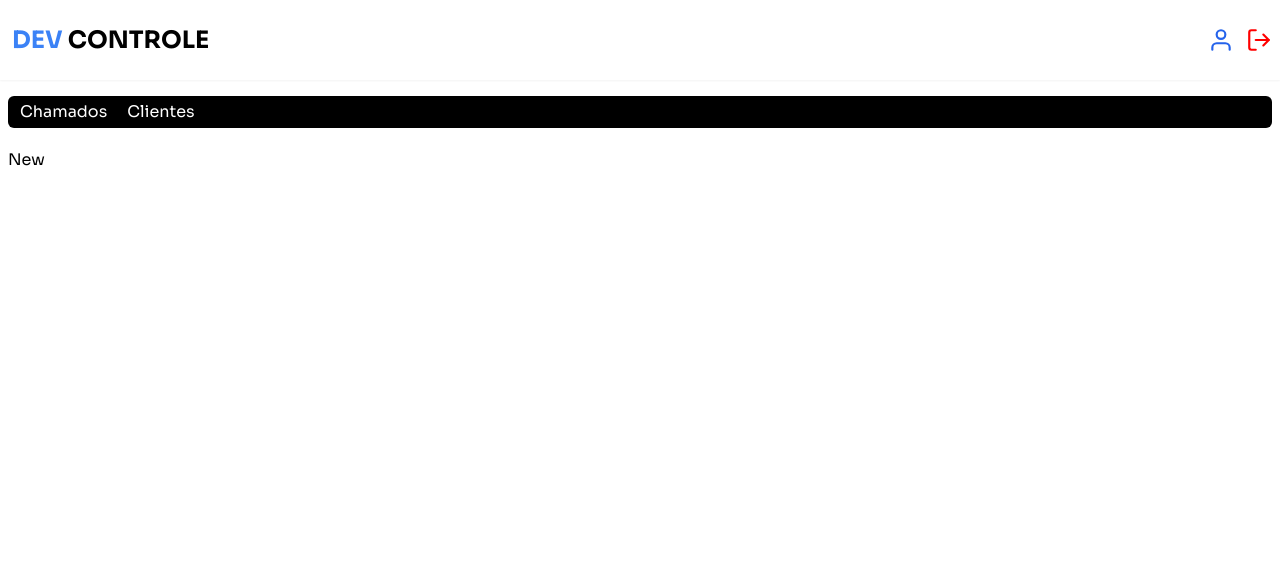
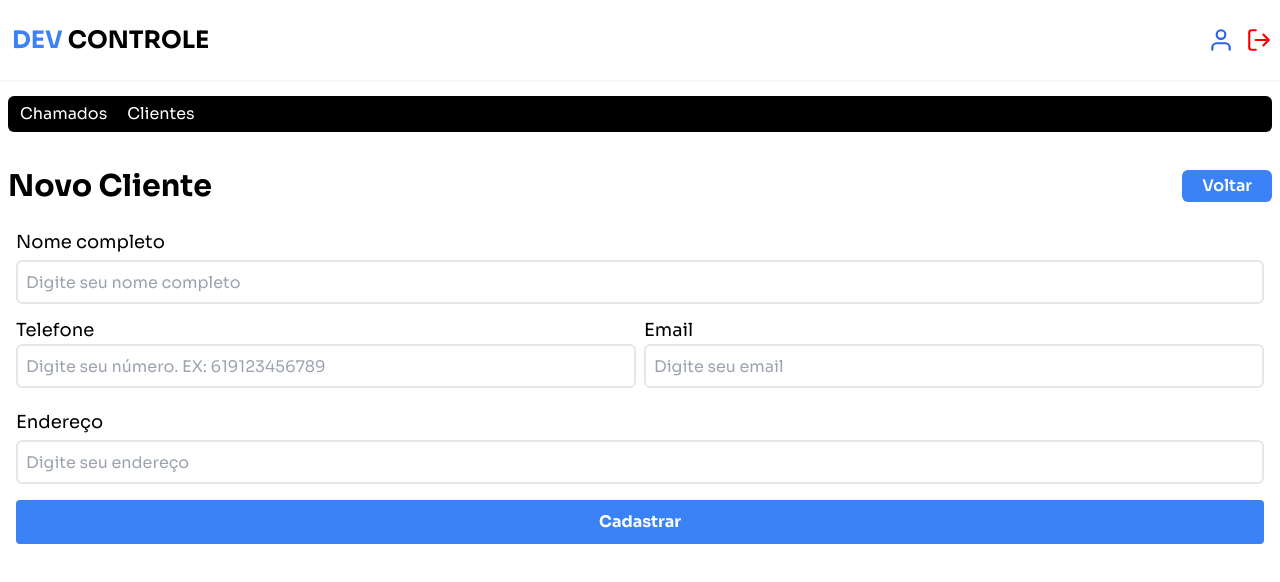
Before and after one commit to gabrielmlemes/devcontrole, a Next.js app: page /dashboard/customer/new in a window 1280 px wide. Shown: the top 582 px of the page. Built offline with nearby package versions, Linux system fonts and the light colour scheme; no server answers; sample sign-in values are in the browser's storage.

Commit message:
feat: add form with react-hook-form + zod in new customer page

```diff
--- a/package.json
+++ b/package.json
@@ -10,6 +10,7 @@
   },
   "dependencies": {
     "@auth/prisma-adapter": "^2.7.4",
+    "@hookform/resolvers": "^3.9.1",
     "@prisma/client": "^5.22.0",
     "icons": "^1.0.0",
     "next": "^15.0.2",
@@ -17,7 +18,9 @@
     "openid-client": "^6.1.3",
     "react": "^18.3.1",
     "react-dom": "^18.3.1",
-    "react-icons": "^5.3.0"
+    "react-hook-form": "^7.53.2",
+    "react-icons": "^5.3.0",
+    "zod": "^3.23.8"
   },
   "devDependencies": {
     "@types/node": "^20",
--- a/src/app/dashboard/components/dashboardHeader/index.tsx
+++ b/src/app/dashboard/components/dashboardHeader/index.tsx
@@ -3,7 +3,7 @@ import Link from "next/link";
 const DashboardHeader = () => {
   return (
     <header className="bg-black w-full mt-4 mb-5 px-2 py-1 rounded-md">
-      <div className="flex items-center gap-3">
+      <div className="flex items-center gap-3 h-7">
         <Link href="/dashboard" className="px-1 text-white hover:font-bold duration-200">Chamados</Link>
         <Link href="/dashboard/customer" className="px-1 text-white hover:font-bold duration-200">Clientes</Link>
       </div>
--- a/src/app/dashboard/components/headerDescription/index.tsx
+++ b/src/app/dashboard/components/headerDescription/index.tsx
@@ -4,14 +4,15 @@ import { ReactNode } from "react";
 interface HeaderDescriptionProps{
     name: string
     nameButton: string
+    href: string
 }
 
-const HeaderDescription = ({name, nameButton}: HeaderDescriptionProps) => {
+const HeaderDescription = ({name, nameButton, href}: HeaderDescriptionProps) => {
     return (
         <div className="flex justify-between items-center w-full mt-9 mb-6">
         <h2 className="font-bold text-3xl">{name}</h2>
         <Link
-          href="/dashboard/new"
+          href={href}
           className="bg-[#3B82F6] font-semibold px-5 py-1 hover:scale-105 duration-300 text-white rounded-md "
         >
           {nameButton}
--- /dev/null
+++ b/src/app/dashboard/customer/components/form/index.tsx
@@ -0,0 +1,96 @@
+"use client";
+
+import { useForm } from "react-hook-form";
+import { z } from "zod";
+import { zodResolver } from "@hookform/resolvers/zod";
+import Input from "@/components/input";
+
+const schema = z.object({
+  name: z.string().min(1, "O nome é obrigatório"),
+  email: z.string().email("O email é inválido").min(1, "O email é obrigatório"),
+  phone: z.string().refine(
+    (value) => {
+      return (
+        /^(?:\(\d{2}\)\s?)?\d{9}$/.test(value) ||
+        /^\d{2}\s\d{9}$/.test(value) ||
+        /^\d{11}$/.test(value)
+      );
+    },
+    {
+      message: "O telefone não segue o padrão. Ex: 61912345678",
+    }
+  ),
+  adress: z.string(), // não é obrigatório (não tem o .min)
+});
+
+type FormData = z.infer<typeof schema>;
+
+function handleRegister(data: FormData) {
+  console.log(data);
+
+}
+
+const NewCustomerForm = () => {
+  const {
+    register,
+    handleSubmit,
+    formState: { errors },
+  } = useForm<FormData>({
+    resolver: zodResolver(schema),
+  });
+
+  return (
+    <form className="flex flex-col px-2" onSubmit={handleSubmit(handleRegister)}>
+      <label className="mb-1 text-lg font-medium">Nome completo</label>
+      <Input
+        name="name"
+        placeholder="Digite seu nome completo"
+        type="text"
+        error={errors.name?.message}
+        register={register}
+      />
+
+      <section className="sm:flex gap-2 my-3">
+        <div className="flex-1 mb-2">
+          <label className="mb-1 text-lg font-medium">Telefone</label>
+          <Input
+            name="phone"
+            placeholder="Digite seu número. EX: 619123456789"
+            type="number"
+            error={errors.phone?.message}
+            register={register}
+          />
+        </div>
+
+        <div className="flex-1">
+          <label className="mb-1 text-lg font-medium">Email</label>
+          <Input
+            name="email"
+            placeholder="Digite seu email"
+            type="email"
+            error={errors.email?.message}
+            register={register}
+          />
+        </div>
+      </section>
+
+      <label className="mb-1 text-lg font-medium">Endereço</label>
+      <Input
+        name="adress"
+        placeholder="Digite seu endereço"
+        type="text"
+        error={errors.adress?.message}
+        register={register}
+      />
+
+      <button
+        type="submit"
+        className="bg-[#3B82F6] my-4 px-2 h-11 rounded text-white font-bold"
+      >
+        Cadastrar
+      </button>
+    </form>
+  );
+};
+
+export default NewCustomerForm;
--- a/src/app/dashboard/customer/new/page.tsx
+++ b/src/app/dashboard/customer/new/page.tsx
@@ -1,9 +1,29 @@
-const New = () => {
-    return (
-        <div>
-            <h1>New</h1>
-        </div>
-     );
-}
+import HeaderDescription from "../../components/headerDescription";
+import { getServerSession } from "next-auth";
+import { authOptions } from "@/lib/auth";
+import { redirect } from "next/navigation";
+import NewCustomerForm from "../components/form";
+
+const New = async () => {
+    const session = await getServerSession(authOptions)
+
+    if (!session || !session.user) {
+        redirect('/')
+    }
+
+  return (
+    <>
+      <HeaderDescription
+        name="Novo Cliente"
+        nameButton="Voltar"
+        href="/dashboard/customer"
+      />
+
+      <main>
+         <NewCustomerForm/>
+      </main>
+    </>
+  );
+};
 
 export default New;
--- a/src/app/dashboard/customer/page.tsx
+++ b/src/app/dashboard/customer/page.tsx
@@ -14,7 +14,8 @@ const Customer = async () => {
 
   return (
     <main>
-      <HeaderDescription name='Meus clientes' nameButton='Novo cliente'/>
+      <HeaderDescription name="Meus clientes" nameButton="Novo cliente" href="/dashboard/customer/new" />
+
 
 
       <div className="grid grid-cols-1 sm:grid-cols-2 gap-3 lg:grid-cols-3">
--- a/src/app/dashboard/page.tsx
+++ b/src/app/dashboard/page.tsx
@@ -14,7 +14,7 @@ const Dashboard = async () => {
 
   return (
     <main>
-      <HeaderDescription name='Chamados' nameButton='Cadastrar'/>
+      <HeaderDescription name='Chamados' nameButton='Cadastrar' href="/dashboard/new"/>
 
       <table className="w-full">
         <thead>
--- /dev/null
+++ b/src/components/input/index.tsx
@@ -0,0 +1,36 @@
+'use client'
+
+import { RegisterOptions, UseFormRegister } from "react-hook-form";
+
+interface InputProps {
+  type: string;
+  placeholder: string;
+  name: string;
+  register: UseFormRegister<any>;
+  error?: string;
+  rules?: RegisterOptions;
+}
+
+const Input = ({
+  name,
+  placeholder,
+  register,
+  type,
+  error,
+  rules,
+}: InputProps) => {
+  return (
+    <>
+      <input
+        className="w-full border-2 rounded-md h-11 px-2"
+        placeholder={placeholder}
+        type={type}
+        {...register(name, rules)}
+        id={name}
+      />
+      {error && <p className="text-red-500 my-1">{error}</p>}
+    </>
+  );
+};
+
+export default Input;
```
Also changed, not shown: 1 other file (tests, documents, lock files or other folders).
